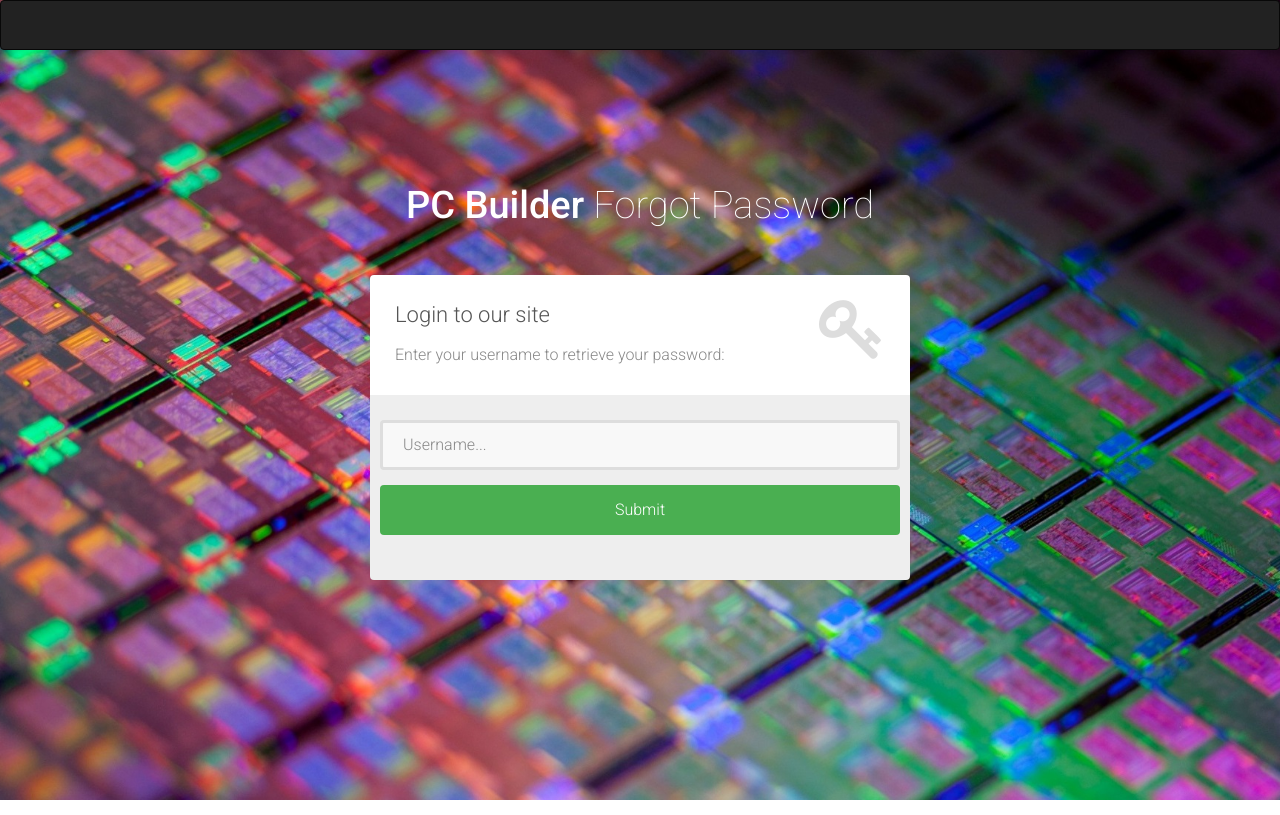
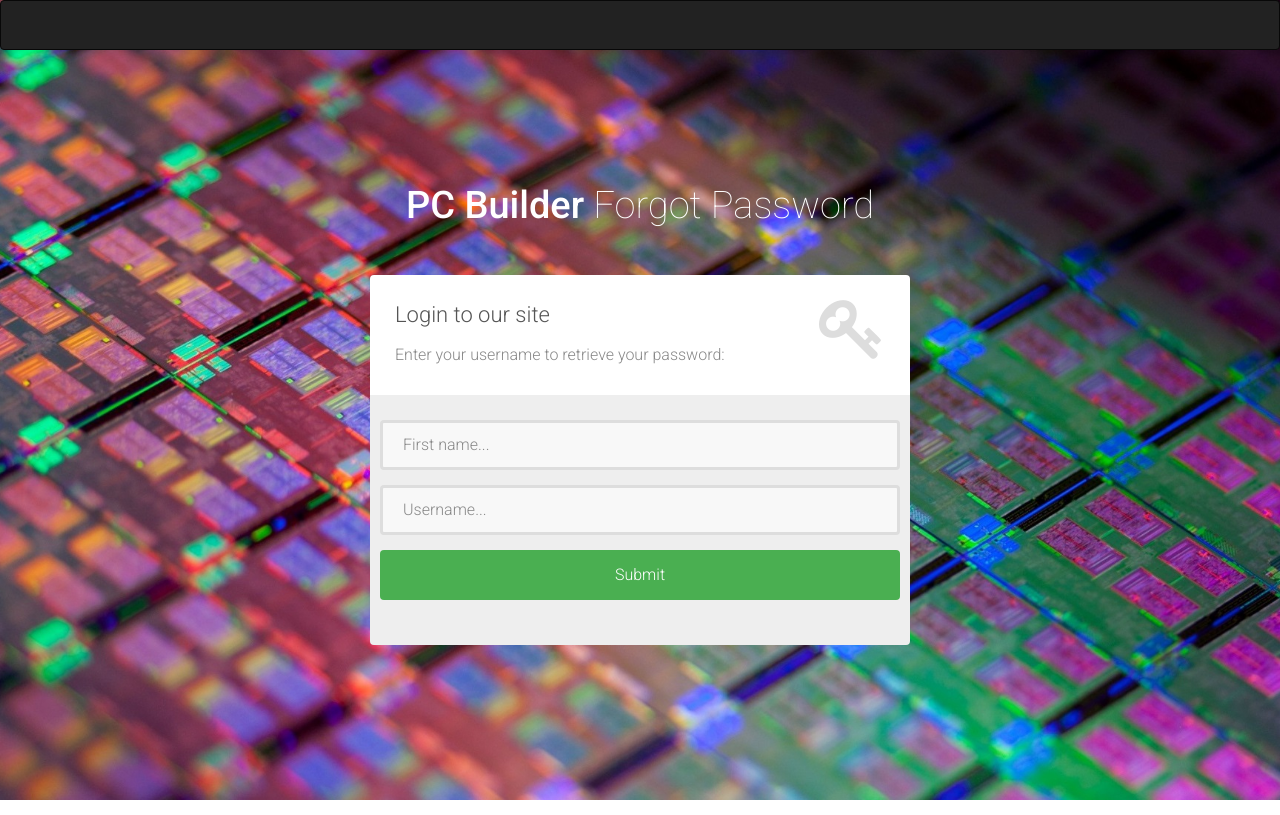
Before and after one commit to barrypearseburke/PCBuilder, a PHP site: page /forgot_password.php in a window 1280 px wide. Run offline with PHP 8.4, Linux system fonts and the light colour scheme.

Commit message:
Added First name and username to the requirements

```diff
--- a/views/forgot_password_template.php
+++ b/views/forgot_password_template.php
@@ -39,11 +39,19 @@
                     </div>
                     <div class="form-bottom">
                         <form role="form" action="forgot_password.php" method="post" class="forgot-password-form">
+
+                        <div class="form-group">
+                                <label class="sr-only" for="form-first-name">First name</label>
+                                <input type="text" name="fname" placeholder="First name..."
+                                       class="form-first-name form-control" id="fname">
+                            </div>
+
                             <div class="form-group">
                                 <label class="sr-only" for="form-username">Username</label>
                                 <input type="text" name="email" placeholder="Username..."
                                        class="form-username form-control" id="form-username">
                             </div>
+
                             <div class="form-group">
                             <button type="submit" class="btn" onclick="window.location='../forgot_password.php'">Submit</button>
                             </div>
```
